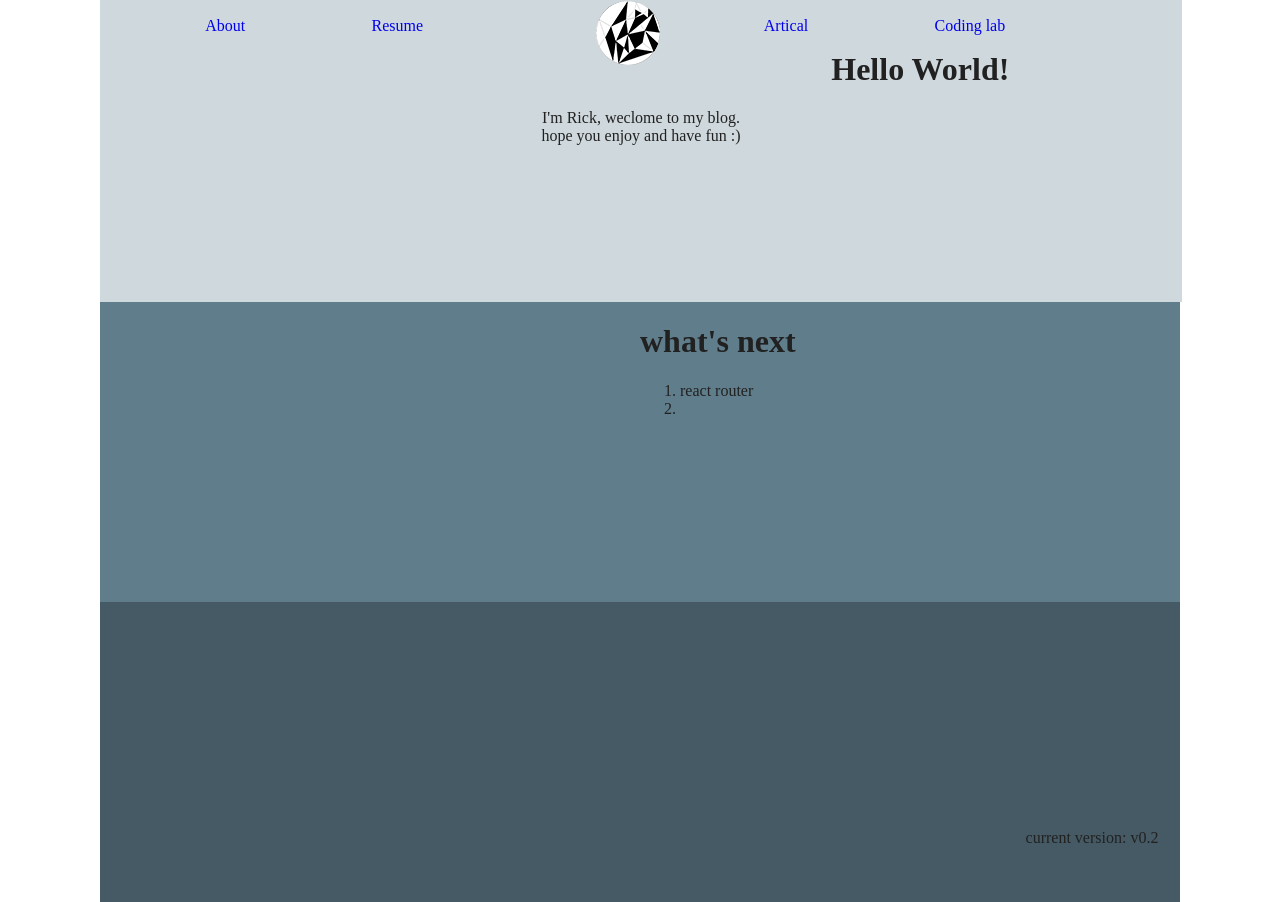
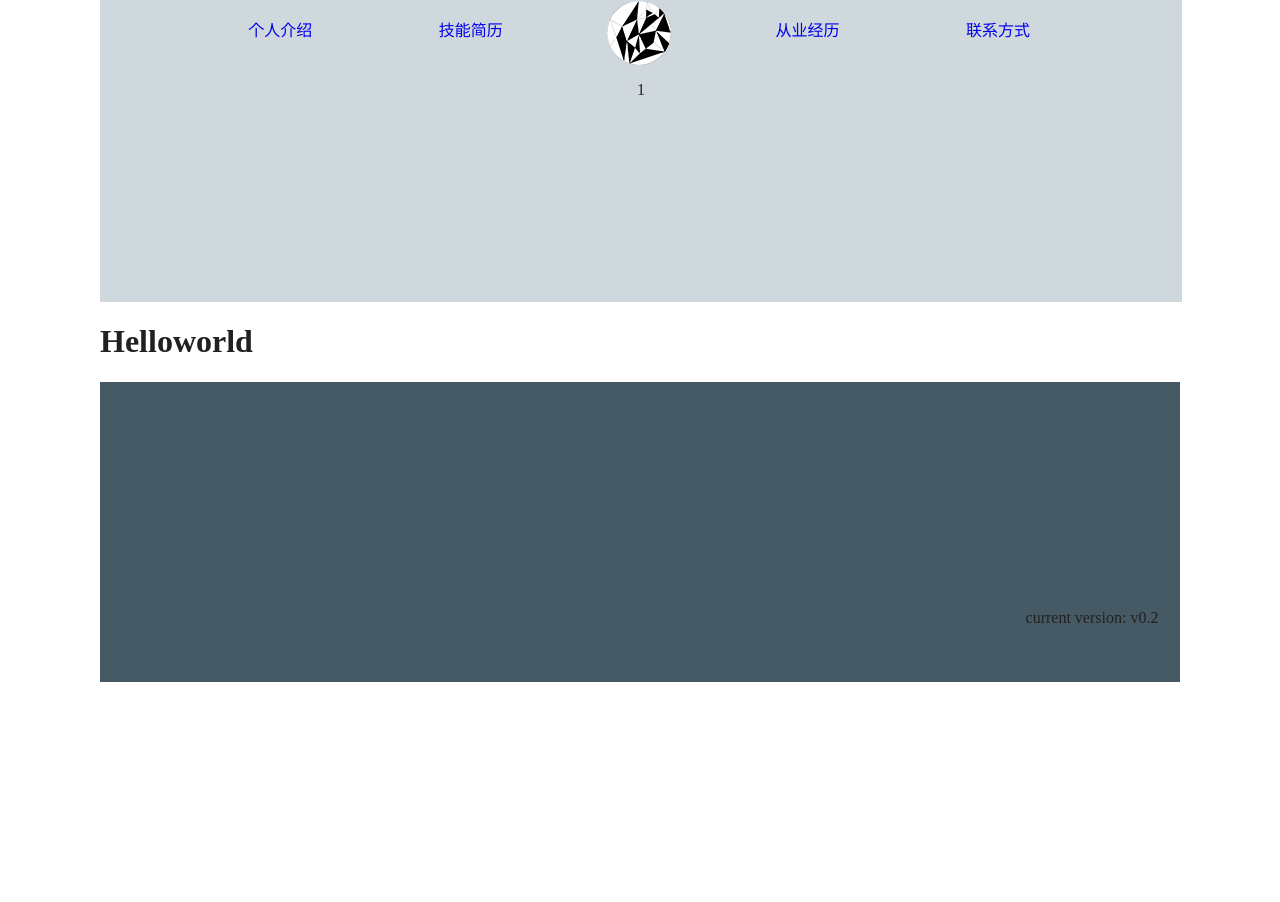
Before and after one commit to Nifeo/React_MyBlog, a React app: page / in a window 1280 px wide. After the commit the page ends 800 px from the top, so only its background shows below. Built offline with nearby package versions, Linux system fonts and the light colour scheme; a web font is replaced by a local one.

Commit message:
layout update

```diff
--- a/src/component/css/style_header.css
+++ b/src/component/css/style_header.css
@@ -1,3 +1,14 @@
+#nav_bar{
+	width:100%;
+	margin: 0 4%;
+}
+
+#nav_bar:after{
+	content:" ";
+	display:table;
+	clear:both;
+}
+
 #wrap_header{
 	padding:1px;
 	height:300px;
--- a/src/component/css/style_main.css
+++ /dev/null
@@ -1,29 +0,0 @@
-#wrap_main{
-	background-color:#607D8B;
-	margin:0 auto;
-	width:1080px;
-}
-
-
-#temp1{
-    float: left;
-    height: 200px;
-    width: 50%;
-}
-
-
-#temp{
-	float: left;
-    height: 200px;
-    width: 50%;
-}
-
-#wrap_temp{
-	height:300px;
-}
-
-#wrap_temp::after{
-	content:" ";
-	display:table;
-	clear:both;
-}
--- /dev/null
+++ b/src/component/js/Contents.js
@@ -0,0 +1,13 @@
+import React from 'react';
+import ReactDom from 'react-dom';
+import '../css/style_contents.css';
+
+export default class Contents extends React.Component{
+	render(){
+		return (
+			<div id="body-wrapper">
+				<h1>Helloworld</h1>
+			</div>
+		)
+	}
+}
--- a/src/component/js/Header.js
+++ b/src/component/js/Header.js
@@ -1,25 +1,29 @@
 import React from 'react';
+import {BrowserRouter as Router, Route, Link} from 'react-router-dom';
 import '../css/style_header.css';
-import {BrowserRouter as Router, Route, Link} from 'react-router-dom';
 import hbt from "../image/hb.png";
-const sty = {height:'64px',width:'64px',marginLeft:'3%'};
+
 class Header extends React.Component{
 	render(){
 		return (
 			<Router>
 			<div id="wrap_header">
-			<div>
+			<div id="nav_bar" style={{"width":"100%"}}>
 				<ul className="nav" >
-					<li><Link to="/about">About</Link></li>
-					<li><Link to="/resume">Resume</Link></li>
+					<li><Link to="/about_me">个人介绍</Link></li>
+					<li><Link to="/resume">技能简历</Link></li>
 				</ul>
-				<img className="nav" style={sty} src={hbt}></img>
+				<Link to="/"><img className="nav" src={hbt} style={{'width':'64px'}}></img></Link>
 				<ul className="nav">
-					<li><Link to="/artical">Artical</Link></li>
-					<li><Link to="/codinglab">Coding lab</Link></li>
+					<li><Link to="/job_experience">从业经历</Link></li>
+					<li><Link to="/contact_me">联系方式</Link></li>
 				</ul>
 			</div>
 			<Route exact path="/" component={Home}/>
+			<Route exact path="/about_me" component={AboutMe}/>
+			<Route exact path="/resume" component={Resume}/>
+			<Route exact path="/job_experience" component={JobExperience}/>
+			<Route exact path="/contact_me" component={ContactMe}/>
 			</div>
 			</Router>
 		);
@@ -28,8 +32,30 @@ class Header extends React.Component{
 
 const Home = () =>(
 	<div id="selfIntro">
-		<h1>Hello World!</h1>
-		<p>I'm Rick, weclome to my blog.<br/>hope you enjoy and have fun :)</p>
+		<p>1</p>
 	</div>
 )
+
+const AboutMe = () =>(
+	<div id="selfIntro">
+		<p>2</p>
+	</div>
+)
+const Resume = () =>(
+	<div id="selfIntro">
+		<p>3</p>
+	</div>
+)
+const JobExperience = () =>(
+	<div id="selfIntro">
+		<p>4</p>
+	</div>
+)
+const ContactMe = () =>(
+	<div id="selfIntro">
+		<p>5</p>
+	</div>
+)
+
+
 export default Header;
--- a/src/component/main.js
+++ b/src/component/main.js
@@ -1,24 +1,16 @@
 import React from 'react';
 import Header from './js/Header';
 import Footer from './js/Footer';
-import './css/style_main.css';
+import Contents from './js/Contents';
+
 //import {BrowserRouter} from 'react-router-dom';
 
 class Home extends React.Component{
 	render(){
 		return (
-			<div id="wrap_main">
+			<div style={{"width":"1080px", "margin":"0 auto", }}>
 				<Header />
-				<div id="wrap_temp">
-					<div id="temp1"></div>
-					<div id="temp">
-						<h1>what's next</h1>
-						<ol>
-							<li>react router</li>
-							<li></li>
-						</ol>
-					</div>
-				</div>
+				<Contents />
 				<Footer />
 			</div>
 		);
```
Also changed, not shown: src/component/js/Template.js (deleted, +0 -9 lines), src/component/css/style_contents.css (added).
